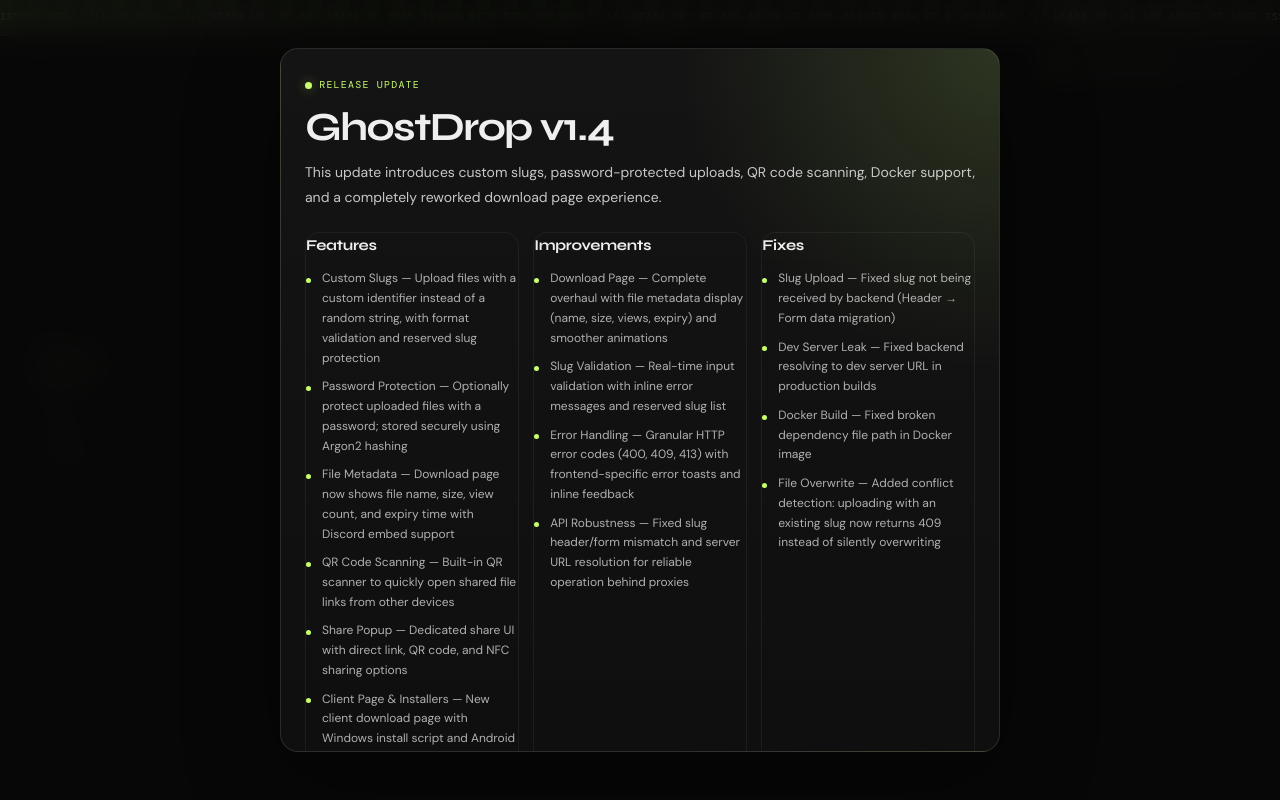
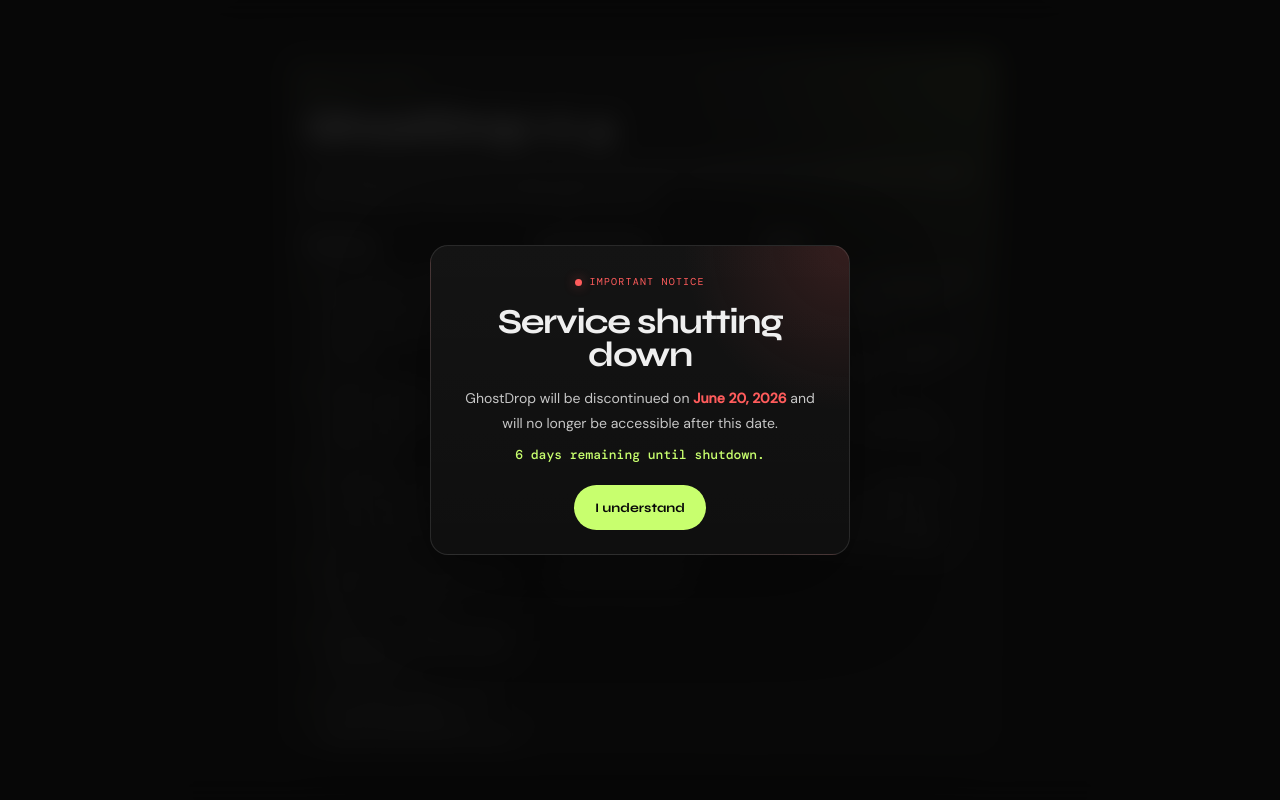
Before and after one commit to SaaranshDx/GhostDrop, a plain HTML site: page public/index.html in a window 1280 px wide. Drawn offline with nearby package versions, Linux system fonts and the light colour scheme; no server answers; a web font is replaced by a local one.

Commit message:
add shutdown notice: popup with countdown before June 20, 2026 and full overlay blocking service after

```diff
--- a/public/index.html
+++ b/public/index.html
@@ -361,12 +361,24 @@ body.modal-open {
 </div>
 
 
-<div class="status-belt" aria-label="Service status notice">
-  <div class="status-belt-track">
-    <div class="status-belt-item"><strong>Heads up:</strong> We are aware of some issues with file uploads. &nbsp;///&nbsp;</div>
-    <div class="status-belt-item"><strong>Heads up:</strong> We are aware of some issues with file uploads. &nbsp;///&nbsp;</div>
-    <div class="status-belt-item"><strong>Heads up:</strong> We are aware of some issues with file uploads. &nbsp;///&nbsp;</div>
-    <div class="status-belt-item"><strong>Heads up:</strong> We are aware of some issues with file uploads. &nbsp;///&nbsp;</div>
+<div class="shutdown-popup" id="shutdownPopup" role="dialog" aria-modal="true" aria-labelledby="shutdownPopupTitle">
+  <div class="shutdown-popup__card">
+    <div class="shutdown-popup__content">
+      <span class="shutdown-popup__eyebrow">Important notice</span>
+      <h2 class="shutdown-popup__title" id="shutdownPopupTitle">Service shutting down</h2>
+      <p class="shutdown-popup__body">GhostDrop will be discontinued on <strong>June 20, 2026</strong> and will no longer be accessible after this date.</p>
+      <p class="shutdown-popup__countdown" id="shutdownCountdown"></p>
+      <button type="button" class="shutdown-popup__button" id="shutdownPopupDismiss">I understand</button>
+    </div>
+  </div>
+</div>
+
+<div class="shutdown-overlay" id="shutdownOverlay" hidden>
+  <div class="shutdown-overlay__card">
+    <div class="shutdown-overlay__icon">&#9888;</div>
+    <h1 class="shutdown-overlay__title">Service Shut Down</h1>
+    <p class="shutdown-overlay__desc">GhostDrop has been discontinued as of <strong>June 20, 2026</strong> and is no longer accessible.</p>
+    <p class="shutdown-overlay__sub">Thank you for using GhostDrop.</p>
   </div>
 </div>
 
--- a/public/index.js
+++ b/public/index.js
@@ -21,6 +21,49 @@ let qrScanLastInvalidValue = '';
 let qrScanLastInvalidAt = 0;
 const MAX_FILE_SIZE_BYTES = 100 * 1024 * 1024;
 const SLUG_PATTERN = /^[A-Za-z0-9_-]+$/;
+const SHUTDOWN_DATE = new Date('2026-06-20T00:00:00Z');
+
+function getDaysUntilShutdown() {
+  const now = new Date();
+  const diff = SHUTDOWN_DATE.getTime() - now.getTime();
+  return Math.max(0, Math.ceil(diff / (1000 * 60 * 60 * 24)));
+}
+
+function checkShutdown() {
+  const now = new Date();
+  const popup = document.getElementById('shutdownPopup');
+  const overlay = document.getElementById('shutdownOverlay');
+
+  if (now >= SHUTDOWN_DATE) {
+    if (overlay) overlay.hidden = false;
+    if (popup) popup.hidden = true;
+    document.body.classList.add('shutdown-active');
+    return;
+  }
+
+  const days = getDaysUntilShutdown();
+  if (popup) {
+    const cd = document.getElementById('shutdownCountdown');
+    if (cd) {
+      cd.textContent = days === 0
+        ? 'GhostDrop shuts down today.'
+        : days + ' day' + (days !== 1 ? 's' : '') + ' remaining until shutdown.';
+    }
+    popup.hidden = false;
+    document.body.classList.add('modal-open');
+  }
+}
+
+{
+  const dismiss = document.getElementById('shutdownPopupDismiss');
+  const popup = document.getElementById('shutdownPopup');
+  if (dismiss && popup) {
+    dismiss.addEventListener('click', () => {
+      popup.hidden = true;
+      document.body.classList.remove('modal-open');
+    });
+  }
+}
 
 function validateSlugInput() {
   const input = document.getElementById('uploadSlugInput');
@@ -1684,6 +1727,8 @@ function toast(msg, err = false) {
 
 async function initializePage() {
   logFrontend('init:start');
+  checkShutdown();
+  if (document.body.classList.contains('shutdown-active')) return;
   currentPageId = normalizePageId(document.querySelector('.page.active')?.id?.replace('page-', ''));
   showPage(getPageIdFromHash(), { updateHash: false, immediate: true });
   setupSidebarDrag();
--- a/public/styles.css
+++ b/public/styles.css
@@ -701,3 +701,163 @@ input[type=text]::placeholder { color: var(--muted); }
 ::selection {
   background-color: #000000;
 }
+
+/* SHUTDOWN POPUP */
+.shutdown-popup {
+  position: fixed;
+  inset: 0;
+  z-index: 8000;
+  display: none;
+  align-items: center;
+  justify-content: center;
+  padding: 1rem;
+  background: rgba(8, 8, 8, 0.82);
+  backdrop-filter: blur(14px);
+}
+
+.shutdown-popup:not([hidden]) {
+  display: flex;
+}
+
+.shutdown-popup__card {
+  width: min(100%, 420px);
+  border: 1px solid var(--border2);
+  border-radius: 18px;
+  background:
+    radial-gradient(circle at top right, rgba(255,92,92,0.14), transparent 32%),
+    linear-gradient(180deg, rgba(255,255,255,0.04), rgba(255,255,255,0.02)),
+    #0a0a0a;
+  box-shadow: 0 28px 90px rgba(0, 0, 0, 0.45);
+}
+
+.shutdown-popup__content {
+  padding: 1.5rem;
+  text-align: center;
+}
+
+.shutdown-popup__eyebrow {
+  display: inline-flex;
+  align-items: center;
+  gap: 0.45rem;
+  margin-bottom: 0.9rem;
+  color: var(--red);
+  font-family: var(--mono);
+  font-size: 10px;
+  letter-spacing: 1.2px;
+  text-transform: uppercase;
+}
+
+.shutdown-popup__eyebrow::before {
+  content: '';
+  width: 7px;
+  height: 7px;
+  border-radius: 999px;
+  background: var(--red);
+  box-shadow: 0 0 12px rgba(255,92,92,0.45);
+}
+
+.shutdown-popup__title {
+  margin-bottom: 0.85rem;
+  color: var(--text);
+  font-family: var(--display);
+  font-size: clamp(1.8rem, 4vw, 2.2rem);
+  line-height: 0.95;
+  letter-spacing: -0.04em;
+}
+
+.shutdown-popup__body {
+  margin-bottom: 0.5rem;
+  color: rgba(239,239,239,0.82);
+  font-size: 14px;
+  line-height: 1.8;
+}
+
+.shutdown-popup__body strong {
+  color: var(--red);
+}
+
+.shutdown-popup__countdown {
+  margin-bottom: 1.25rem;
+  color: var(--green);
+  font-family: var(--mono);
+  font-size: 13px;
+  font-weight: 500;
+}
+
+.shutdown-popup__button {
+  border: none;
+  border-radius: 999px;
+  padding: 0.9rem 1.3rem;
+  background: var(--green);
+  color: #080808;
+  font-family: var(--display);
+  font-size: 13px;
+  font-weight: 700;
+  cursor: pointer;
+  white-space: nowrap;
+}
+
+.shutdown-popup__button:hover {
+  opacity: 0.9;
+}
+
+/* SHUTDOWN OVERLAY */
+.shutdown-overlay {
+  position: fixed;
+  inset: 0;
+  z-index: 9999;
+  display: none;
+  align-items: center;
+  justify-content: center;
+  padding: 2rem;
+  background: radial-gradient(circle at 30% 20%, rgba(200,255,110,0.06), transparent 60%),
+    linear-gradient(180deg, #0a0a0a, #000);
+}
+
+.shutdown-overlay:not([hidden]) {
+  display: flex;
+}
+
+.shutdown-overlay__card {
+  max-width: 480px;
+  text-align: center;
+}
+
+.shutdown-overlay__icon {
+  font-size: 48px;
+  margin-bottom: 1rem;
+  color: var(--red);
+}
+
+.shutdown-overlay__title {
+  font-family: var(--display);
+  font-size: clamp(2rem, 6vw, 2.8rem);
+  font-weight: 800;
+  letter-spacing: -0.04em;
+  color: var(--text);
+  margin-bottom: 1rem;
+  line-height: 1;
+}
+
+.shutdown-overlay__desc {
+  font-size: 15px;
+  color: var(--muted);
+  line-height: 1.8;
+  margin-bottom: 0.5rem;
+}
+
+.shutdown-overlay__desc strong {
+  color: var(--red);
+}
+
+.shutdown-overlay__sub {
+  font-family: var(--mono);
+  font-size: 12px;
+  color: var(--muted2);
+}
+
+body.shutdown-active .top-links,
+body.shutdown-active .sidebar,
+body.shutdown-active .page {
+  display: none !important;
+}
```
